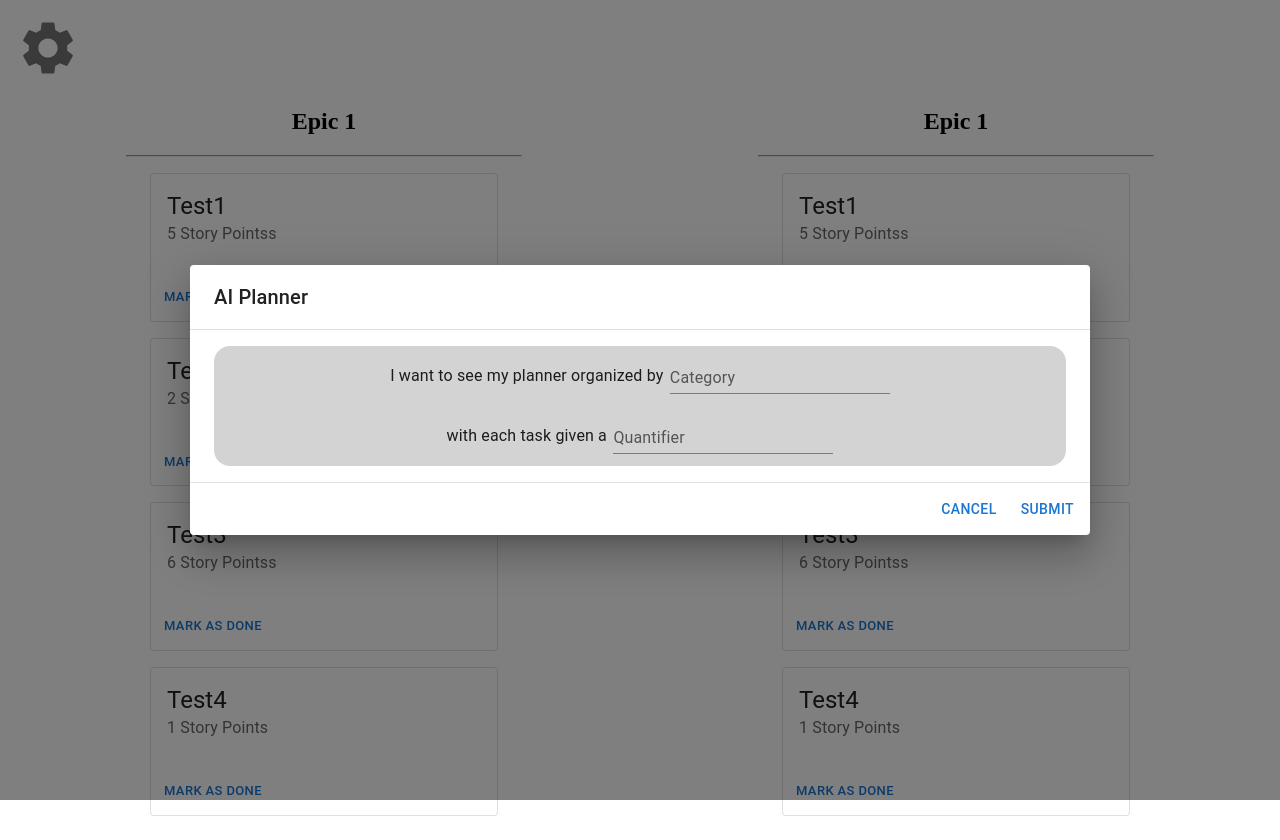
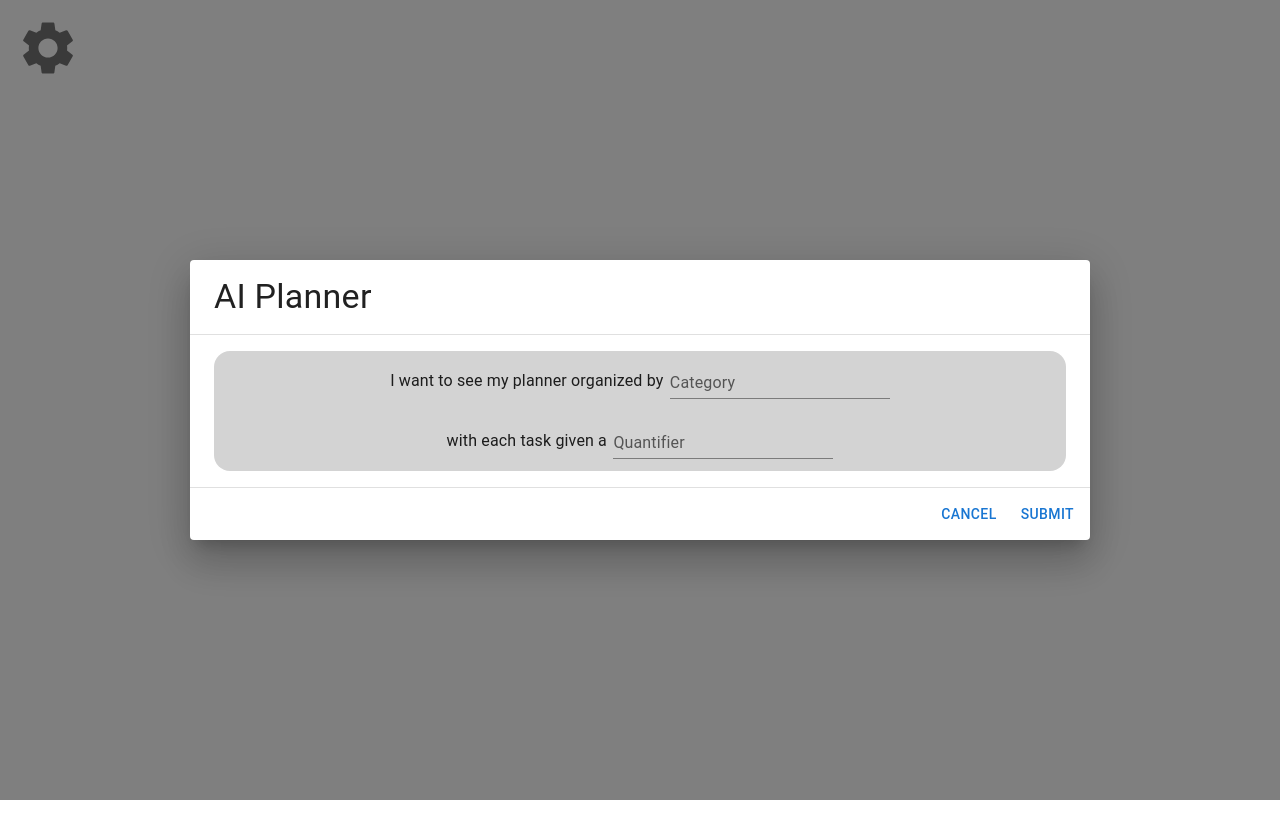
Before and after one commit to GuyWhoCode/4990-Planner, a React (Vite) app: page / in a window 1280 px wide. Both pictures are taken after a click on the button "Setting". After the commit the page ends 800 px from the top, so only its background shows below. Built offline with nearby package versions, Linux system fonts and the light colour scheme.

Commit message:
feat: AI integration

```diff
--- a/package.json
+++ b/package.json
@@ -15,6 +15,7 @@
         "@mui/icons-material": "^5.15.15",
         "@mui/material": "^5.15.15",
         "dotenv": "^16.4.5",
+        "openai": "4.0.0",
         "react": "^18.2.0",
         "react-dom": "^18.2.0",
         "react-router-dom": "^6.22.3"
--- a/src/components/Category.tsx
+++ b/src/components/Category.tsx
@@ -6,7 +6,7 @@ interface CategoryProps {
     children: ReactNode;
 }
 
-function Category({ name, children }: CategoryProps) {
+function CategoryComponent({ name, children }: CategoryProps) {
     return (
         <Container maxWidth="xs">
             <h1 style={{ textAlign: "center" }}>{name}</h1>
@@ -16,4 +16,4 @@ function Category({ name, children }: CategoryProps) {
     );
 }
 
-export default Category;
+export default CategoryComponent;
--- a/src/components/Dialog.tsx
+++ b/src/components/Dialog.tsx
@@ -6,6 +6,7 @@ import Dialog from "@mui/material/Dialog";
 import Settings from "@/components/Settings";
 import { Dispatch, SetStateAction, useContext, useEffect } from "react";
 import { ConfigurationContext } from "@/components/ConfigurationProvider";
+import TaskGeneration from "@/lib/TaskGeneration";
 
 interface ConfirmationDialogProps {
     open: boolean;
@@ -27,9 +28,35 @@ export default function ConfirmationDialog({
         setOpen(false);
     }, [setConfiguration, setOpen]);
 
-    const handleSubmit = () => {
+    const handleSubmit = async () => {
         setOpen(false);
         localStorage.setItem("configuration", JSON.stringify(configuration));
+        // localStorage.setItem("configuration", JSON.stringify(configuration));
+        // const tasks = await TaskGeneration(configuration);
+        // console.log(tasks)
+        // {
+        //     "id": "chatcmpl-9JwJ7Lzn3mabuwm1aVYugSBD0KXjG",
+        //     "object": "chat.completion",
+        //     "created": 1714539393,
+        //     "model": "gpt-4-0613",
+        //     "choices": [
+        //         {
+        //             "index": 0,
+        //             "message": {
+        //                 "role": "assistant",
+        //             },
+        //             "logprobs": null,
+        //             "finish_reason": "stop"
+        //         }
+        //     ],
+        //     "usage": {
+        //         "prompt_tokens": 119,
+        //         "completion_tokens": 147,
+        //         "total_tokens": 266
+        //     },
+        //     "system_fingerprint": null
+        // }
+        // JSON.parse("{\n  \"categories\": [\n    {\n      \"name\": \"Epics\",\n      \"tasks\": [\n        {\n          \"title\": \"Implement login functionality\",\n          \"weight\": 8\n        },\n        {\n          \"title\": \"Develop the user profile module\",\n          \"weight\": 13\n        },\n        {\n          \"title\": \"Design the UI for the dashboard\",\n          \"weight\": 5\n        },\n        {\n          \"title\": \"Create the database architecture\",\n          \"weight\": 21\n        },\n        {\n          \"title\": \"Setup the server and deploy the application\",\n          \"weight\": 13\n        }\n      ]\n    }\n  ],\n  \"weightName\": \"Story Points\"\n}"
     };
 
     return (
@@ -39,7 +66,7 @@ export default function ConfirmationDialog({
             open={open}
             keepMounted
         >
-            <DialogTitle>AI Planner</DialogTitle>
+            <DialogTitle variant="h4">AI Planner</DialogTitle>
             <DialogContent dividers>
                 <Settings
                     setting={configuration}
--- a/src/components/Task.tsx
+++ b/src/components/Task.tsx
@@ -29,10 +29,7 @@ function TaskComponent({ title, weight }: Task) {
                         {title}
                     </Typography>
                     <Typography sx={{ mb: 1.5 }} color="text.secondary">
-                        {weight}{" "}
-                        {weight > 1
-                            ? configuration.quantifier + "s"
-                            : configuration.quantifier}
+                        {weight} {configuration.quantifier}
                     </Typography>
                 </CardContent>
                 <CardActions>
--- a/src/pages/Home.tsx
+++ b/src/pages/Home.tsx
@@ -1,17 +1,28 @@
-import { ConfigurationContext } from "@/components/ConfigurationProvider";
 import ConfirmationDialog from "@/components/Dialog";
 import { IconButton } from "@mui/material";
-import { useEffect, useContext, useState } from "react";
+import { useEffect, useState } from "react";
 import SettingsIcon from "@mui/icons-material/Settings";
 import TaskComponent from "@/components/Task";
-import Category from "@/components/Category";
+import { Category, Planner, Task } from "@/types/Task";
+import CategoryComponent from "@/components/Category";
 
 function Home() {
-    const { configuration } = useContext(ConfigurationContext);
     const [open, setOpen] = useState(true);
+    const [planner, setPlanner] = useState({} as Planner);
+
     useEffect(() => {
-        console.log("Configuration updated", configuration);
-    }, [configuration]);
+        const storedPlanner = localStorage.getItem("planner");
+        if (storedPlanner) {
+            const parsedPlanner = JSON.parse(storedPlanner);
+
+            // // Sorting algorithm for the tasks
+            parsedPlanner.categories.forEach((category: Category) => {
+                category.tasks.sort((a: Task, b: Task) => b.weight - a.weight);
+            });
+
+            setPlanner(parsedPlanner);
+        }
+    }, [setPlanner]);
 
     return (
         <div>
@@ -31,19 +42,18 @@ function Home() {
                     flexDirection: "row",
                 }}
             >
-                <Category name="Epic 1">
-                    <TaskComponent title="Test1" weight={5} />
-                    <TaskComponent title="Test2" weight={2} />
-                    <TaskComponent title="Test3" weight={6} />
-                    <TaskComponent title="Test4" weight={1} />
-                </Category>
-
-                <Category name="Epic 1">
-                    <TaskComponent title="Test1" weight={5} />
-                    <TaskComponent title="Test2" weight={2} />
-                    <TaskComponent title="Test3" weight={6} />
-                    <TaskComponent title="Test4" weight={1} />
-                </Category>
+                {planner.categories &&
+                    planner.categories.map((category, index) => (
+                        <CategoryComponent key={index} name={category.name}>
+                            {category.tasks.map((task, index) => (
+                                <TaskComponent
+                                    key={index}
+                                    title={task.title}
+                                    weight={task.weight}
+                                />
+                            ))}
+                        </CategoryComponent>
+                    ))}
             </section>
         </div>
     );
```
Also changed, not shown: src/lib/TaskGeneration.ts (+34 -0 lines), 1 other file (tests, documents, lock files or other folders).
